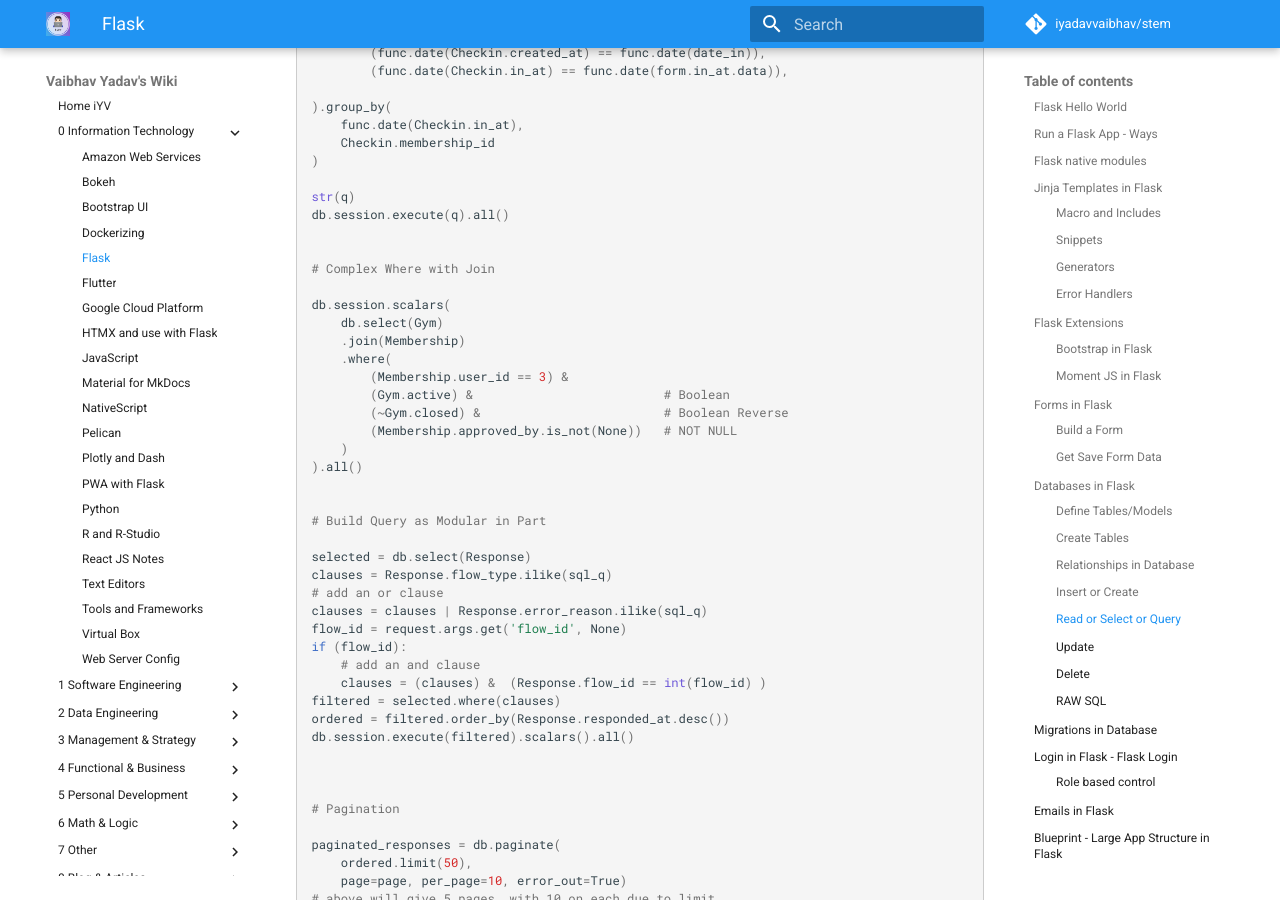
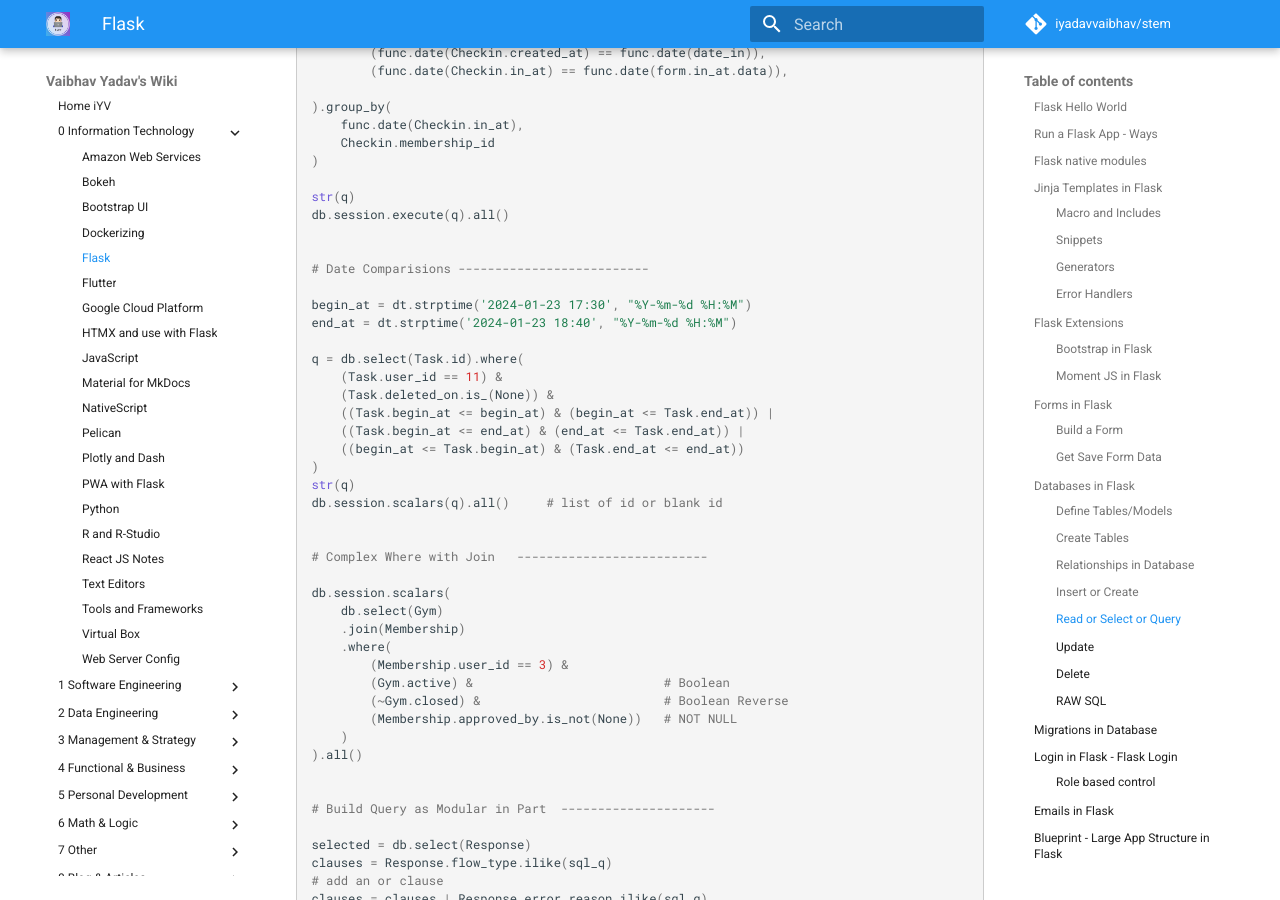
Before and after one commit to iYadavVaibhav/stem, an MkDocs documentation site: the page built from docs/0-Information-Technology/flask.md, in a window 1280 px wide and 900 px high, scrolled down 25024 px. Built offline with MkDocs 1.6.1 and Material for MkDocs 9.7.7, drawn with Linux system fonts in a browser that asks for light colours; comment, search, counter and statistics services are not loaded; some of the changed text lies outside the part shown.

Commit message:
updates flask

````diff
--- a/docs/0-Information-Technology/flask.md
+++ b/docs/0-Information-Technology/flask.md
@@ -1112,7 +1112,23 @@
 db.session.execute(q).all()
 
 
-# Complex Where with Join
+# Date Comparisions --------------------------
+
+begin_at = dt.strptime('2024-01-23 17:30', "%Y-%m-%d %H:%M")
+end_at = dt.strptime('2024-01-23 18:40', "%Y-%m-%d %H:%M")
+
+q = db.select(Task.id).where(
+    (Task.user_id == 11) &
+    (Task.deleted_on.is_(None)) &
+    ((Task.begin_at <= begin_at) & (begin_at <= Task.end_at)) |
+    ((Task.begin_at <= end_at) & (end_at <= Task.end_at)) |
+    ((begin_at <= Task.begin_at) & (Task.end_at <= end_at))
+)
+str(q)
+db.session.scalars(q).all()     # list of id or blank id
+
+
+# Complex Where with Join   --------------------------
 
 db.session.scalars(
     db.select(Gym)
@@ -1126,7 +1142,7 @@
 ).all()
 
 
-# Build Query as Modular in Part
+# Build Query as Modular in Part  ---------------------
 
 selected = db.select(Response)
 clauses = Response.flow_type.ilike(sql_q)
@@ -1210,6 +1226,15 @@
     .order_by("user_id", desc("num_addresses")
 ```
 
+**DEBUG**
+
+```py
+
+# print query
+print(q.compile(compile_kwargs={"literal_binds": True}))
+```
+
+More on <https://stackoverflow.com/a/45551136/1055028>
 
 Examples, **OLD and Legacy**, uses `Model.query`, Prefer using `db.session.execute(db.select(...))` instead.:
 
````
